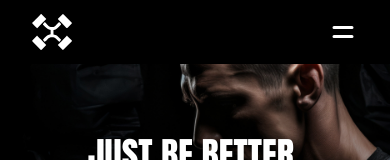
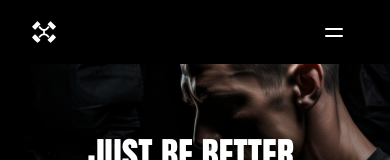
Before and after one commit to webiloy/SportyRoll, a React (Vite) app in the folder frondend/: page / in a window 390 px wide. Shown: the top 160 px of the page. Built offline with nearby package versions, Linux system fonts and the light colour scheme; no server answers.

Commit message:
added mobile/ipad hamburger menu

```diff
--- a/frondend/package.json
+++ b/frondend/package.json
@@ -14,6 +14,7 @@
     "@tanstack/react-query": "^5.4.3",
     "axios": "^1.6.0",
     "framer-motion": "^10.16.4",
+    "hamburger-react": "^2.5.0",
     "jwt-decode": "^4.0.0",
     "prop-types": "^15.8.1",
     "react": "^18.2.0",
--- a/frondend/src/assets/index.css
+++ b/frondend/src/assets/index.css
@@ -4,7 +4,7 @@
 @tailwind utilities;
 
 body {
-  background: rgb(24, 24, 24);
+  background: rgb(8, 8, 8);
   scroll-behavior: smooth;
 }
 
--- a/frondend/src/components/Navigation/Navbar.jsx
+++ b/frondend/src/components/Navigation/Navbar.jsx
@@ -2,34 +2,71 @@ import { Logo } from "../Icons/Logo";
 import { GreenLinkBtn } from "../buttons/GreenLinkBtn";
 import { NavScroll } from "./NavbarScrollFunc";
 import { Link } from "react-router-dom";
-import { HiMenuAlt4 } from "react-icons/hi";
+import { Pivot as Hamburger } from "hamburger-react";
+import { useEffect, useState } from "react";
 export function Navbar() {
   const { visible, prevScrollPos } = NavScroll();
   const NavBackground = !(prevScrollPos >= 100) && "md:bg-transparent ";
   const NavOpacity = visible ? "opacity-100" : "opacity-0 pointer-events-none";
+  const [mobileVis, setMobileVis] = useState(false);
+  useEffect(() => {
+    document.body.classList.toggle("overflow-hidden", mobileVis);
+    return () => {
+      document.body.classList.remove("overflow-hidden");
+    };
+  }, [mobileVis]);
   return (
+    <>
       <div
-      className={`${NavBackground} ${NavOpacity} duration-300 ease-in-out flex justify-between p-4 lg:p-6 px-8 lg:px-12 fixed z-50 top-0 left-1/2 -translate-x-1/2 w-full  text-white items-center child:items-center h-16 lg:h-[5.5rem] bg-black max-w-[2000px] m-auto`}
+        className={`${NavBackground} ${NavOpacity} duration-300 ease-in-out flex justify-between p-4 lg:p-6 px-8 lg:px-12 fixed z-50 top-0 left-1/2 -translate-x-1/2 w-full  text-white items-center lg:child:items-center h-16 lg:h-[5.5rem] bg-black max-w-[2000px] m-auto`}
       >
         <div className="flex gap-8">
           <Link to={"/"} className="flex items-center justify-center gap-1">
             {/* <h1 className="font-extrabold text-lg cursor-pointer">Sporty Roll</h1> */}
-          <Logo fill="white" className="w-10 h-10"></Logo>
+            <Logo fill="white" className="w-6 h-6 lg:w-8 lg:h-8"></Logo>
           </Link>
-        <ul className="flex gap-6 child:cursor-pointer hidden lg:flex">
+          <ul className="gap-6 child:cursor-pointer hidden lg:flex">
             <Link to="discovery">Discovery</Link>
             <Link to="diary">Diary</Link>
             <Link to="calculator">Calculator</Link>
             <Link to="contact-us">Contact us</Link>
           </ul>
         </div>
-      <div className="lg:hidden text-3xl">
-        <HiMenuAlt4></HiMenuAlt4>
+        <ul
+          className={`${
+            mobileVis ? "h-screen" : "h-0"
+          }  transition-height duration-500 ease-in-out bg-black flex flex-col px-16 gap-8 w-screen text-xl font-medium overflow-hidden fixed top-0 left-0`}
+        >
+          <li className="h-[1px] p-4 bg-black"></li>
+          <Link onClick={() => setMobileVis(!mobileVis)} to="/">
+            Home
+          </Link>
+          <Link onClick={() => setMobileVis(!mobileVis)} to="discovery">
+            Discovery
+          </Link>
+          <Link onClick={() => setMobileVis(!mobileVis)} to="diary">
+            Diary
+          </Link>
+          <Link onClick={() => setMobileVis(!mobileVis)} to="calculator">
+            Calculator
+          </Link>
+          <Link onClick={() => setMobileVis(!mobileVis)} to="contact-us">
+            Contact us
+          </Link>
+        </ul>
+        <div className="lg:hidden text-3xl relative z-50">
+          <Hamburger
+            size={18}
+            rounded
+            toggled={mobileVis}
+            toggle={setMobileVis}
+          ></Hamburger>
         </div>
         <div className="hidden lg:flex gap-12 child:cursor-pointer">
           <Link to={"signup"}>Sign Up</Link>
           <GreenLinkBtn path={"login"} text={"Login"}></GreenLinkBtn>
         </div>
       </div>
+    </>
   );
 }
```
Also changed, not shown: 1 other file (tests, documents, lock files or other folders). Lines whose indentation alone changed are shown as unchanged.
